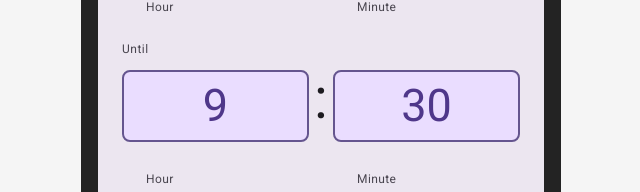
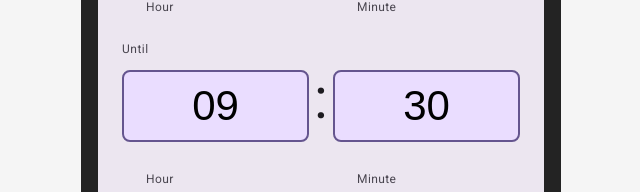
Before and after one commit to Jaervi/kayttisproto, a React (Vite) app: page /alarm in a window 1280 px wide. Shown: the part 310-502 px from the top of the page, without its empty margins (319-959 px from the left). Built offline with nearby package versions, Linux system fonts and the light colour scheme.

Commit message:
Minor changes to alarms

```diff
--- a/src/temp/components/AlarmSetPage.jsx
+++ b/src/temp/components/AlarmSetPage.jsx
@@ -8,9 +8,14 @@ import { useState } from "react";
 const AlarmSetPage = () => {
   const [fromHour, setFromHour] = useState("08");
   const [fromMin, setFromMin] = useState("00");
+  const [untilHour, setUntilHour] = useState("09");
+  const [untilMin, setUntilMin] = useState("30");
   const handle = (event, handler) => {
     event.preventDefault();
     handler(event.target.value);
+  };
+  const handleOK = () => {
+    navigate("/");
   };
   const navigate = useNavigate();
   return (
@@ -73,7 +78,17 @@ const AlarmSetPage = () => {
             <div className={styles.timeSelector}>
               <div className={styles.timeField}>
                 <div className={styles.activeInputField}>
-                  <div className={styles.timeText}>9</div>
+                  <div className={styles.timeText}>
+                    <form>
+                      <input
+                        className={styles.inputForm}
+                        type="text"
+                        value={untilHour}
+                        maxLength={2}
+                        onChange={(e) => handle(e, setUntilHour)}
+                      ></input>
+                    </form>
+                  </div>
                 </div>
                 <div className={styles.timeLabel}>Hour</div>
               </div>
@@ -81,7 +96,17 @@ const AlarmSetPage = () => {
               <div className={styles.separator}>:</div>
 
               <div className={styles.timeField}>
-                <div className={styles.activeInputField}>30</div>
+                <div className={styles.activeInputField}>
+                  <form>
+                    <input
+                      className={styles.inputForm}
+                      type="text"
+                      value={untilMin}
+                      maxLength={2}
+                      onChange={(e) => handle(e, setUntilMin)}
+                    ></input>
+                  </form>
+                </div>
                 <div className={styles.timeLabel}>Minute</div>
               </div>
             </div>
@@ -109,10 +134,7 @@ const AlarmSetPage = () => {
               </div>
             </div>
             <div className={styles.primaryButton}>
-              <div
-                className={styles.buttonContent}
-                onClick={() => navigate("/")}
-              >
+              <div className={styles.buttonContent} onClick={handleOK}>
                 OK
               </div>
             </div>
```
